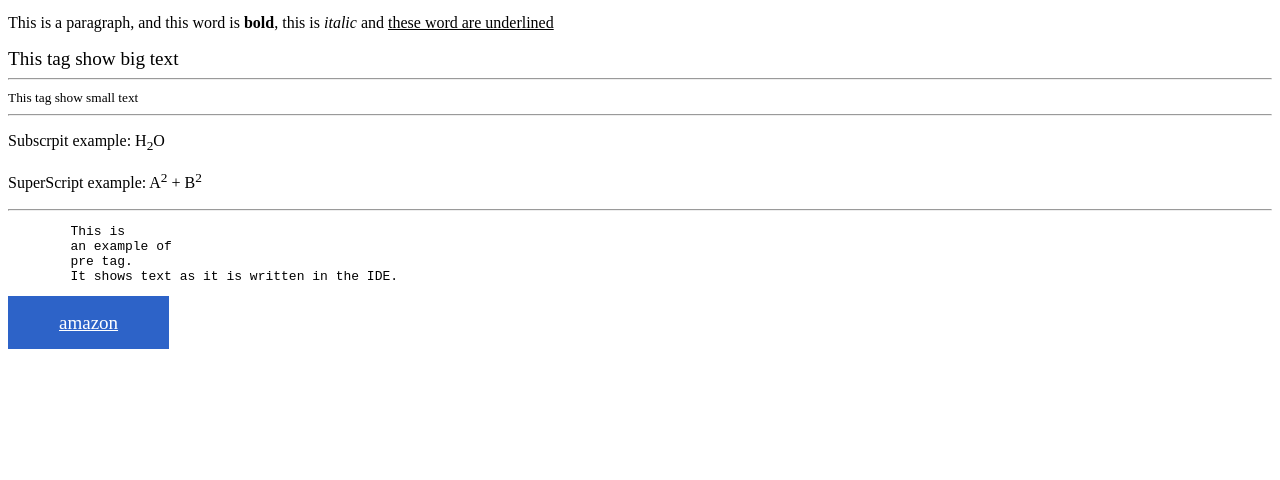
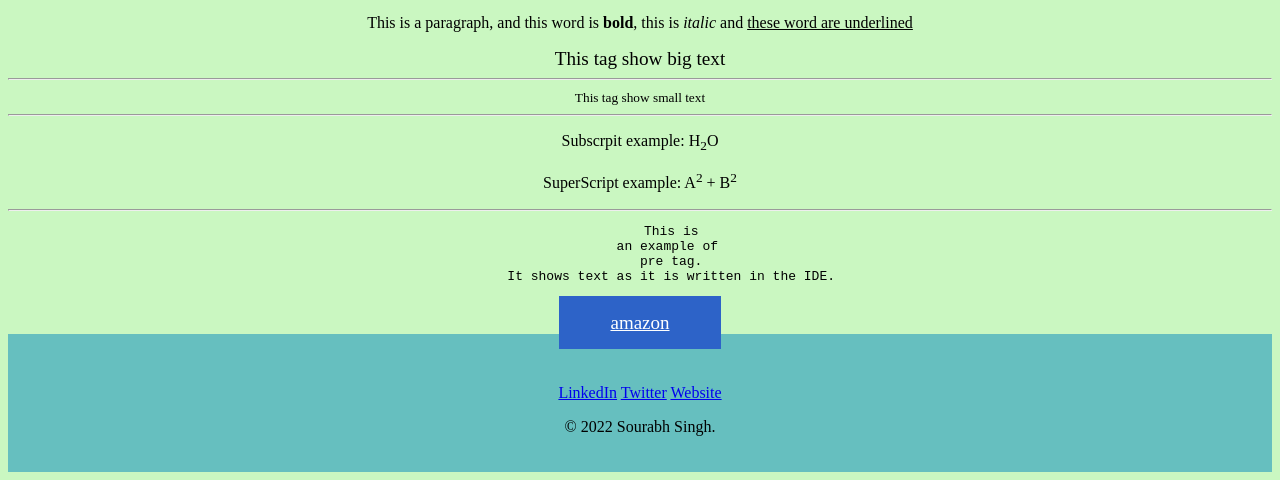
Before and after one commit to Project-Master-1/Client-Webstie, a plain HTML site: page index.html in a window 1280 px wide. Shown: the part 871-1351 px from the top of the page. Before the commit the page ends 1220 px from the top, so only its background shows below. Drawn offline with Linux system fonts and the light colour scheme.

Commit message:
Updated footer

```diff
--- a/index.html
+++ b/index.html
@@ -1,5 +1,6 @@
 <!DOCTYPE html>
 <html lang="en">
+
 <head>
     <meta charset="UTF-8">
     <meta http-equiv="X-UA-Compatible" content="IE=edge">
@@ -16,14 +17,20 @@
             margin-bottom: 50px;
 
         }
+
         .btn:hover {
             color: #2d63c8;
             background-color: #ffffff;
         }
+
+        .bottom-container {
+            background-color: #66bfbf;
+            padding: 50px 0 20px 0;
+        }
     </style>
 </head>
 
-<body>
+<body style="background-color: rgb(202, 247, 193); text-align: center;">
     <!-- This is a comment -->
     <h1>Hello World!</h1>
     <p>This is a paragraph</p>
@@ -43,14 +50,15 @@
 
     <!-- Ancher tag -->
     <a href="https://9gag.com/">meme page</a>
-    <br>  <!-- This tag is used to break line or for a new line -->
+    <br> <!-- This tag is used to break line or for a new line -->
     <a href="https://www.youtube.com/watch?v=HcOc7P5BMi4">Course Link</a>
     <br>
 
     <hr>
 
     <!-- Image Tag -->
-    <img src="https://ichef.bbci.co.uk/news/1024/branded_news/7CC2/production/_118283913_29xp-meme-mobilemasterat3x-v3.jpg" alt="A picture of a MEME" height="300"/>
+    <img src="https://ichef.bbci.co.uk/news/1024/branded_news/7CC2/production/_118283913_29xp-meme-mobilemasterat3x-v3.jpg"
+        alt="A picture of a MEME" height="300" />
     <br>
 
     <hr>
@@ -62,14 +70,15 @@
     <p>This is a paragraph, and this word is <b>bold</b>, this is <i>italic</i> and <u>these word are underlined</u></p>
 
 
-    <big>This tag show big text</big><hr>
+    <big>This tag show big text</big>
+    <hr>
     <small>This tag show small text</small>
 
     <!-- this tag is called horizontal rular -->
     <hr>
 
     <!-- Subscript and Superscript Tag -->
-    <p>Subscrpit example:  H<sub>2</sub>O</p>
+    <p>Subscrpit example: H<sub>2</sub>O</p>
     <p>SuperScript example: A<sup>2</sup> + B<sup>2</sup></p>
 
     <hr>
@@ -85,5 +94,14 @@
 
     <a class="btn" href="https://www.amazon.in/">amazon</a>
 
+    <div class="bottom-container">
+        <a class="footer-link" href="https://www.linkedin.com/">LinkedIn</a>
+        <a class="footer-link" href="https://twitter.com/">Twitter</a>
+        <a class="footer-link" href="https://sourz-101.github.io/MySite/">Website</a>
+        <p class="copyright">© 2022 Sourabh Singh.</p>
+    </div>
+
+
 </body>
+
 </html>
```
Lines whose indentation alone changed are shown as unchanged.
